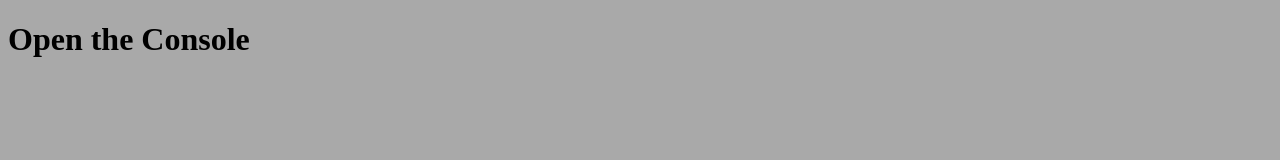
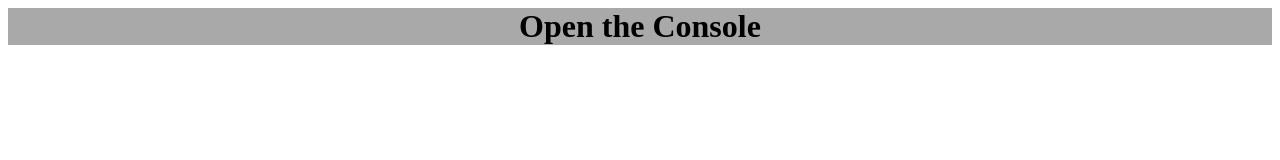
Before and after one commit to ColtonFalkner/javascriptProjects, a plain HTML site: page Number Guesser/index.html in a window 1280 px wide. Drawn offline with Linux system fonts and the light colour scheme.

Commit message:
project start

```diff
--- a/P1/index.html
+++ b/Number Guesser/index.html
@@ -6,8 +6,10 @@
     <meta name="viewport" content="width=device-width, initial-scale=1.0" />
     <title>Javascript Projects</title>
     <style>
-      body {
+      h1 {
         background-color: darkgray;
+        margin: auto;
+        text-align: center;
       }
     </style>
   </head>
```
Also changed, not shown: Number Guesser/script.js (added).
